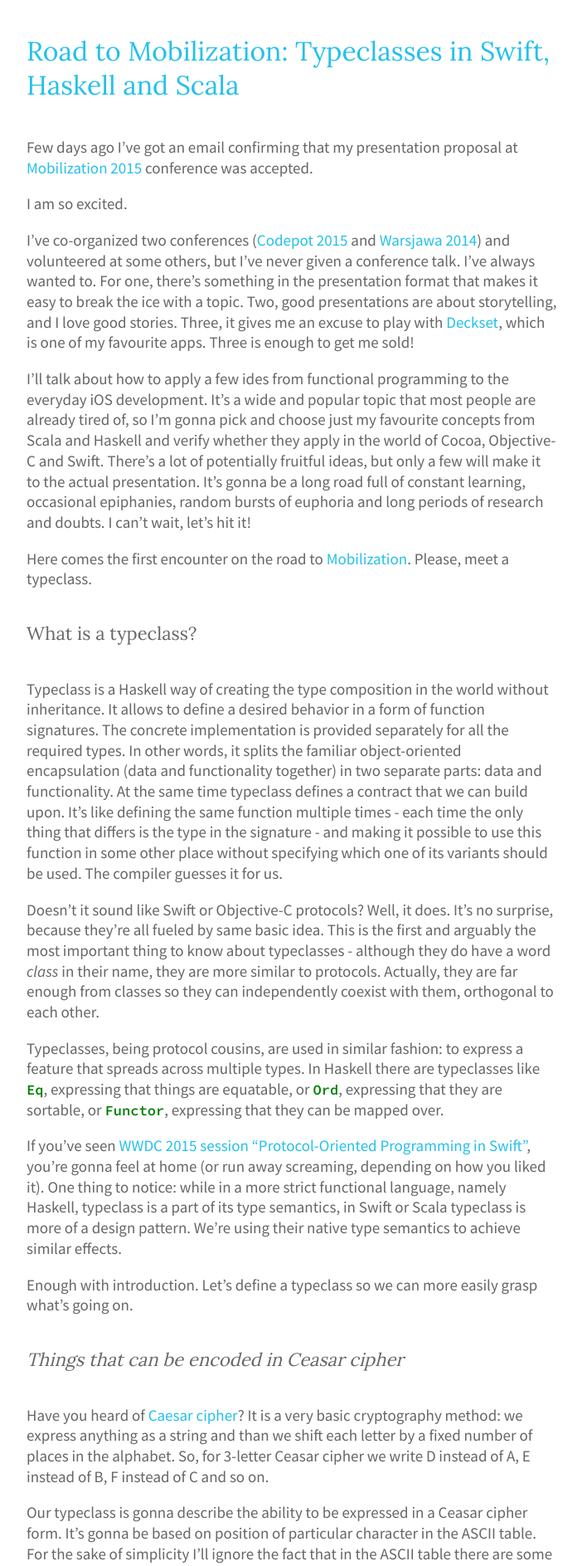
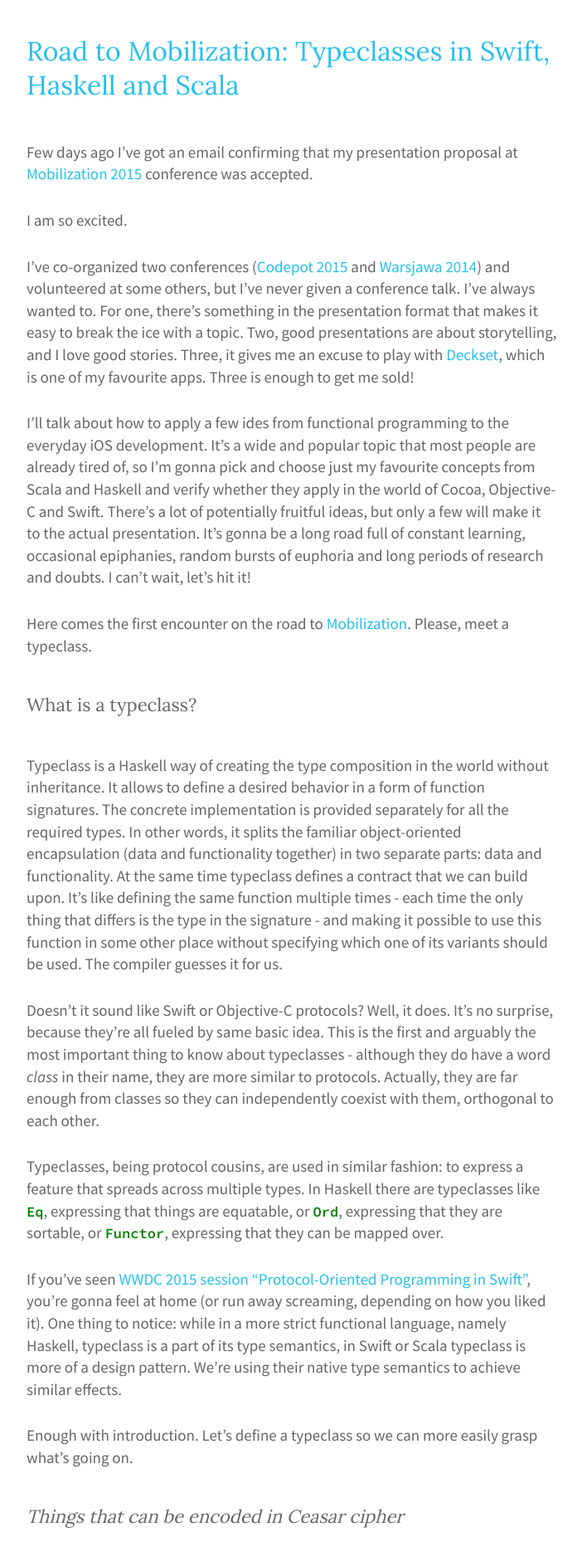
Before and after one commit to siejkowski/siejkowski.github.com, a Jekyll site: the page built from _posts/2015-09-14-typeclasses-in-swift.md, in a window 1280 px wide. Shown: the top 1887 px of the page at 83% size, without its empty margins (288-990 px from the left). Built offline with Jekyll 4.4.1, drawn with Linux system fonts in a browser that asks for light colours.

Commit message:
p style updated

```diff
--- a/css/style.css
+++ b/css/style.css
@@ -94,7 +94,9 @@ pre {
 }
 p {
   font: 19px "Source Sans Pro", Georgia, serif;
-  line-height: 1.30;
+  line-height: 1.40;
+  padding-bottom: 5px;
+  padding-top: 5px;
 }
 p code {
   font: 0.9em "Source Code Pro", monospace;
```
